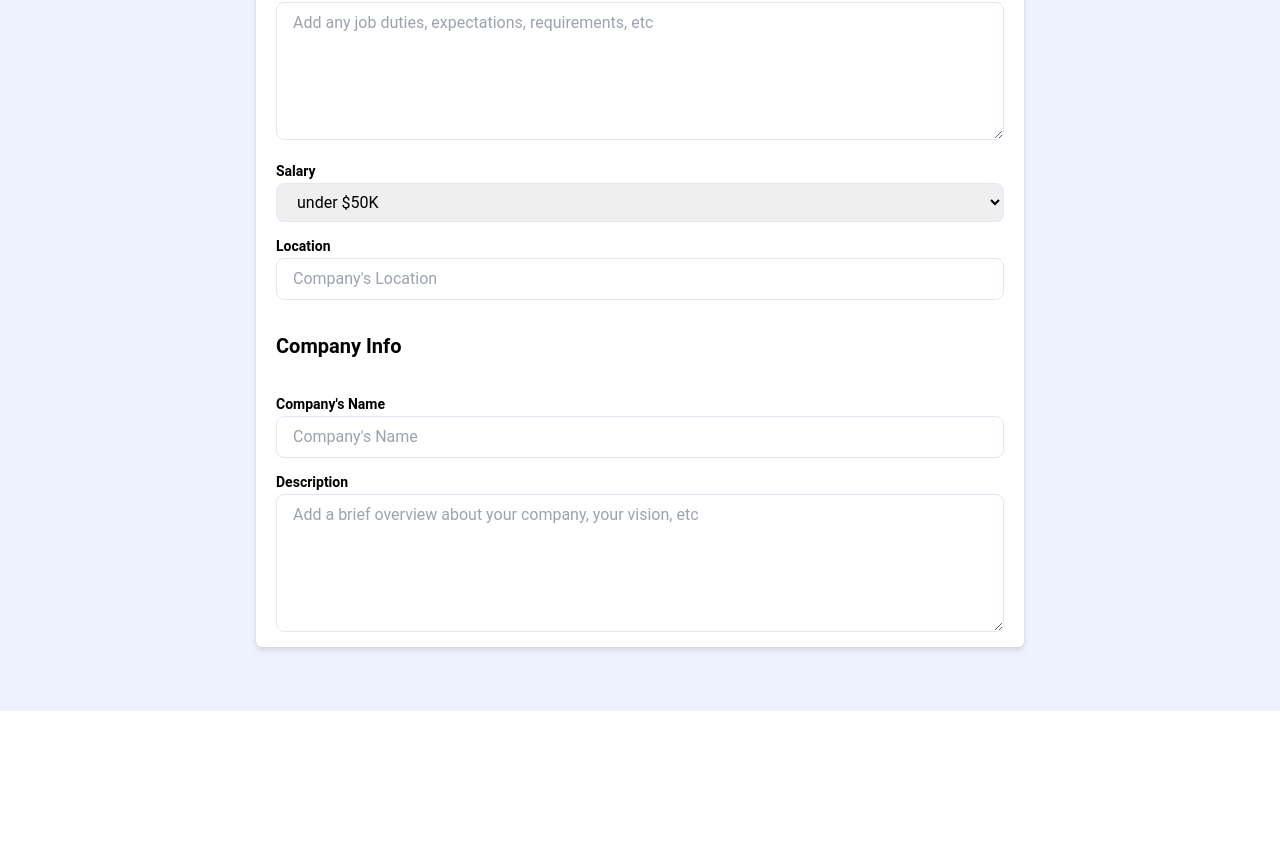
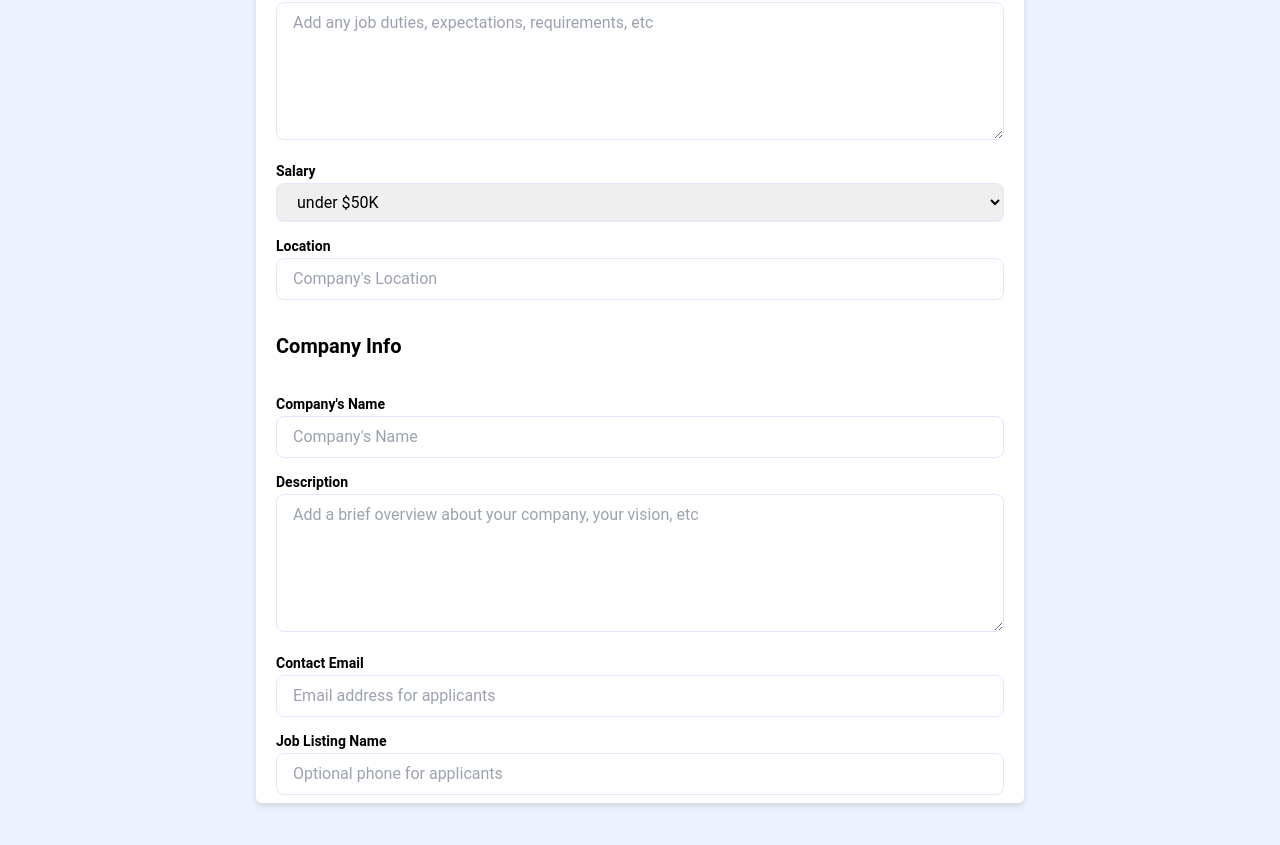
Before and after one commit to IbrahimMohamed2001/react-jobs, a React (Vite) app: page /add-job in a window 1280 px wide. Shown: the part 416-1261 px from the top of the page. Before the commit the page ends 1127 px from the top, so only its background shows below. Built offline with nearby package versions, Linux system fonts and the light colour scheme.

Commit message:
all fields are added

```diff
--- a/src/pages/AddJobPage.jsx
+++ b/src/pages/AddJobPage.jsx
@@ -111,6 +111,36 @@ const AddJobPage = () => {
               placeholder="Add a brief overview about your company, your vision, etc"
             />
           </div>
+          <div>
+            <label
+              htmlFor="contact_email"
+              className="font-bold text-sm mb-1"
+            >
+              Contact Email
+            </label>
+            <input
+              name="contactEmail"
+              id="contact_email"
+              type="email"
+              className={`${fieldClasses}`}
+              placeholder="Email address for applicants"
+            />
+          </div>
+          <div>
+            <label
+              htmlFor="contact_phone"
+              className="font-bold text-sm mb-1"
+            >
+              Job Listing Name
+            </label>
+            <input
+              name="contactPhone"
+              id="contact_phone"
+              type="tel"
+              className={`${fieldClasses}`}
+              placeholder="Optional phone for applicants"
+            />
+          </div>
         </form>
       </div>
     </section>
```
